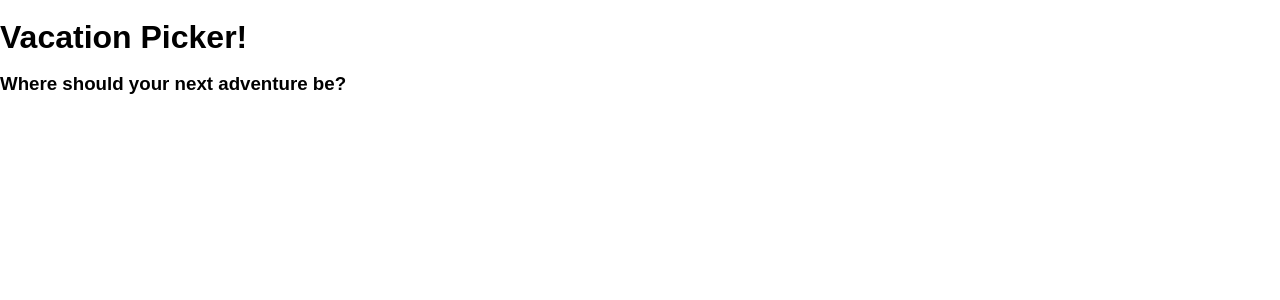
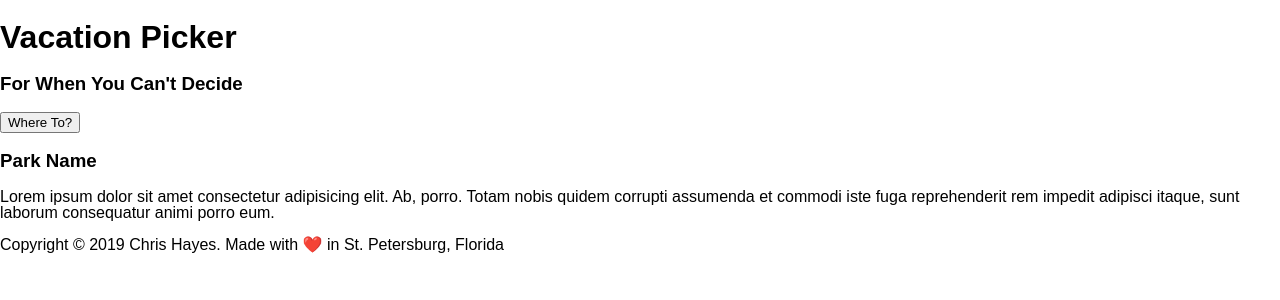
Before and after one commit to hayesch19/vacation-picker, a React (Create React App) app: page / in a window 1280 px wide. Shown: the top 300 px of the page. Built offline with nearby package versions, Linux system fonts and the light colour scheme.

Commit message:
Additional Components Added

```diff
--- /dev/null
+++ b/src/components/Footer.jsx
@@ -0,0 +1,17 @@
+import React from 'react'
+
+const Footer = () => {
+  return (
+    <div>
+      <p>
+        Copyright © 2019 Chris Hayes. Made with{' '}
+        <span roll="img" alt="Heart">
+          ❤️
+        </span>{' '}
+        in St. Petersburg, Florida
+      </p>
+    </div>
+  )
+}
+
+export default Footer
--- /dev/null
+++ b/src/components/Header.jsx
@@ -0,0 +1,12 @@
+import React from 'react'
+
+const Header = () => {
+  return (
+    <div>
+      <h1>Vacation Picker</h1>
+      <h3>For When You Can't Decide</h3>
+    </div>
+  )
+}
+
+export default Header
--- /dev/null
+++ b/src/components/Results.jsx
@@ -0,0 +1,16 @@
+import React from 'react'
+
+const Results = () => {
+  return (
+    <div>
+      <h3>Park Name</h3>
+      <p>
+        Lorem ipsum dolor sit amet consectetur adipisicing elit. Ab, porro.
+        Totam nobis quidem corrupti assumenda et commodi iste fuga reprehenderit
+        rem impedit adipisci itaque, sunt laborum consequatur animi porro eum.
+      </p>
+    </div>
+  )
+}
+
+export default Results
--- /dev/null
+++ b/src/components/SearchArea.jsx
@@ -0,0 +1,11 @@
+import React from 'react'
+
+const SearchArea = () => {
+  return (
+    <div>
+      <button>Where To?</button>
+    </div>
+  )
+}
+
+export default SearchArea
--- a/src/pages/Homepage.jsx
+++ b/src/pages/Homepage.jsx
@@ -1,10 +1,16 @@
 import React from 'react'
+import Header from '../components/Header'
+import SearchArea from '../components/SearchArea'
+import Results from '../components/Results'
+import Footer from '../components/Footer'
 
 const Homepage = () => {
   return (
     <div>
-      <h1>Vacation Picker!</h1>
-      <h3>Where should your next adventure be?</h3>
+      <Header></Header>
+      <SearchArea></SearchArea>
+      <Results></Results>
+      <Footer></Footer>
     </div>
   )
 }
```
Also changed, not shown: src/components/HelloWorld.js (deleted, +0 -9 lines).
